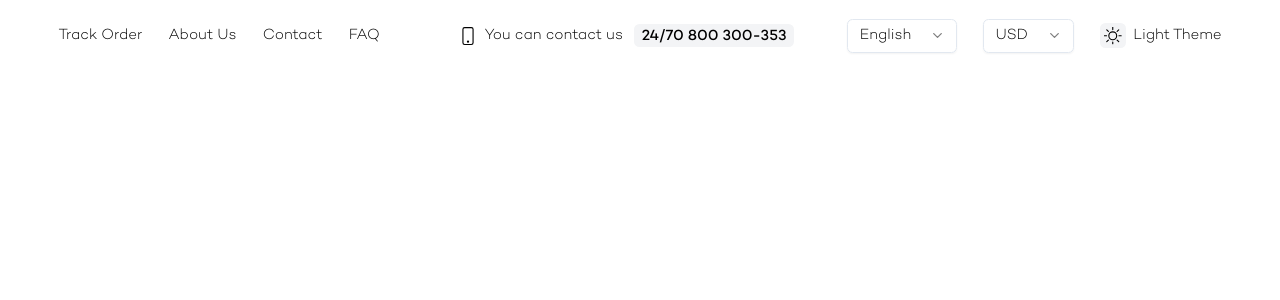
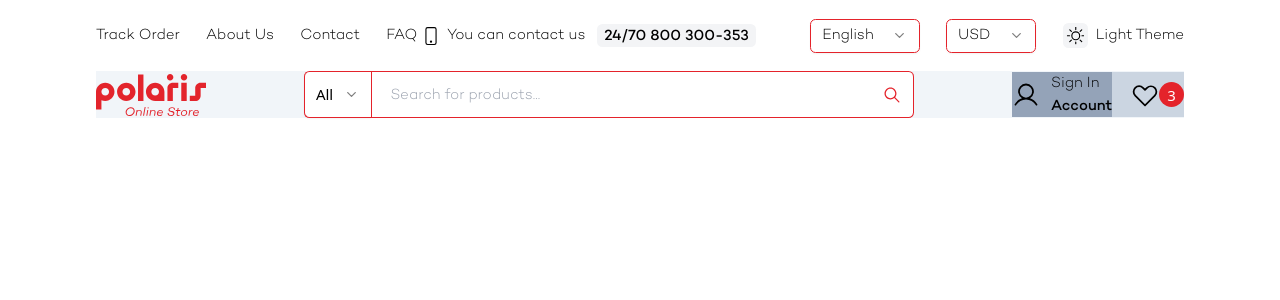
Before and after one commit to FlavioAvdulla/Polaris_Website, a React (Vite) app in the folder FrontEnd/: page / in a window 1280 px wide. Shown: the top 300 px of the page. Built offline with nearby package versions, Linux system fonts and the light colour scheme.

Commit message:
web_update

```diff
--- a/FrontEnd/package.json
+++ b/FrontEnd/package.json
@@ -11,6 +11,7 @@
   },
   "dependencies": {
     "@radix-ui/react-select": "^2.1.5",
+    "@tailwindcss/aspect-ratio": "^0.4.2",
     "autoprefixer": "^10.4.20",
     "class-variance-authority": "^0.7.1",
     "clsx": "^2.1.1",
--- a/FrontEnd/src/App.tsx
+++ b/FrontEnd/src/App.tsx
@@ -1,12 +1,14 @@
-import React from 'react';
-import { BrowserRouter as Router } from 'react-router-dom';
-import Navbar_01 from './components/Navbar/Navbar_01';
+import React from "react";
+import { BrowserRouter as Router } from "react-router-dom";
+import Navbar_01 from "./components/Navbar/Navbar_01";
+import Navbar_02 from "./components/Navbar/Navbar_02";
 
 const App = () => {
   return (
-    <div className='app'>
+    <div className="app">
       <Router>
         <Navbar_01 />
+        <Navbar_02 />
       </Router>
     </div>
   );
--- a/FrontEnd/src/components/Navbar/Navbar_01.tsx
+++ b/FrontEnd/src/components/Navbar/Navbar_01.tsx
@@ -1,15 +1,17 @@
 import React from "react";
 
-// React Icons
+// Shadcn
 import { SelectLanguage } from "../Shadcn-components/SelectLanguage";
 import { SelectCurrency } from "../Shadcn-components/SelectCurrency";
+
+// React Icons
 import { BsBrightnessHigh } from "react-icons/bs";
 import { BsPhone } from "react-icons/bs";
 
 const Navbar_01 = () => {
   return (
-    <div className="flex w-full h-auto  p-5">
-      <div className="flex gap-7  w-fit mx-auto justify-between">
+    <div className="flex w-[85%] h-auto py-5 mx-auto justify-between">
+      <div className="flex gap-7 w-fit">
         <button className="font-camptonLight">
           <p>Track Order</p>
         </button>
@@ -23,10 +25,10 @@ const Navbar_01 = () => {
           <p>FAQ</p>
         </button>
       </div>
-      <div className="flex gap-7  w-fit mx-auto justify-between items-center">
+      <div className="flex gap-7 items-center">
         <button className="font-camptonLight flex gap-2 items-center">
         <i>
-            <BsPhone className="text-[18px] " />
+            <BsPhone className="text-[18px]" />
           </i>
           <p>
             You can contact us
@@ -35,7 +37,7 @@ const Navbar_01 = () => {
             </span>
           </p>
         </button>
-        <div className="h-[100%] w-[1px]  " />
+        <div className="h-[100%] w-[1px]" />
         <button className="font-camptonLight">
           <SelectLanguage />
         </button>
--- /dev/null
+++ b/FrontEnd/src/components/Navbar/Navbar_02.tsx
@@ -0,0 +1,56 @@
+import React from "react";
+
+// Polaris Logo
+import Polaris_Logo from "../../assets/images/Polaris_Logo.svg";
+
+// React Icons
+import { SearchBarSelect } from "../Shadcn-components/SearchBarSelect";
+import { IoIosSearch } from "react-icons/io";
+import { PiUser } from "react-icons/pi";
+import { PiHeartStraight } from "react-icons/pi";
+
+const Navbar_02 = () => {
+  return (
+    <div className="flex w-[85%] h-auto py-0 mx-auto bg-slate-100 items-center justify-between">
+      <img className="w-[110px]" src={Polaris_Logo} alt="Polaris_Logo" />
+      <div className="w-auto h-full flex">
+        <SearchBarSelect />
+        <input
+          className="w-[500px] py-3 px-5 appearance-none border-[1px]
+                    border-primary border-r-0 outline-none focus:ring-0
+                    focus:bg-white font-camptonLight bg-white"
+          type="search"
+          id="search"
+          name="search"
+          placeholder="Search for products..."
+        ></input>
+        <i
+          className="bg-white text-primary text-[30px] p-3 border-primary
+                        border-[1px] border-l-0 rounded-tr-md rounded-br-md
+                        items-center justify-center flex"
+        >
+          <IoIosSearch className="text-[20px]" />
+        </i>
+      </div>
+      <div className="w-auto h-[100%] flex bg-slate-300 gap-5">
+        {/* ============= User ============= */}
+        <div className="flex items-center justify-center gap-3 bg-slate-400">
+          <i>
+            <PiUser className="text-[28px]" />
+          </i>
+          <div className="flex flex-col">
+            <p className="font-camptonLight">Sign In</p>
+            <p className="font-camptonMedium">Account</p>
+          </div>
+        </div>
+        {/* ============= Heart Icon ============= */}
+        <div className="flex items-center justify-center">
+          <i><PiHeartStraight className="text-[28px]"/></i>
+          <div className="flex rounded-[100%] w-[25px] h-[25px] bg-primary items-center justify-center"><p className="text-white">3</p></div>
+        </div>
+      </div>
+    </div>
+  );
+};
+
+export default Navbar_02;
--- /dev/null
+++ b/FrontEnd/src/components/Shadcn-components/SearchBarSelect.tsx
@@ -0,0 +1,31 @@
+import * as React from "react";
+
+import {
+  Select,
+  SelectContent,
+  SelectGroup,
+  SelectItem,
+  SelectLabel,
+  SelectTrigger,
+  SelectValue,
+} from "@/components/ui/select";
+
+export function SearchBarSelect() {
+  return (
+    <Select>
+      <SelectTrigger className="w-auto h-auto gap-3 outline-none focus:ring-0
+                                border-[1px] border-primary border-r-0 rounded-none
+                                rounded-tl-md rounded-bl-md bg-white">
+        <SelectValue placeholder="All" />
+      </SelectTrigger>
+      <SelectContent>
+        <SelectGroup>
+          <SelectLabel>Categories</SelectLabel>
+          <SelectItem value="fashion">Fashion</SelectItem>
+          <SelectItem value="accessories">Accessories</SelectItem>
+          <SelectItem value="electronics">Electronics</SelectItem>
+        </SelectGroup>
+      </SelectContent>
+    </Select>
+  );
+}
--- a/FrontEnd/src/components/Shadcn-components/SelectCurrency.tsx
+++ b/FrontEnd/src/components/Shadcn-components/SelectCurrency.tsx
@@ -13,7 +13,7 @@ import {
 export function SelectCurrency() {
   return (
     <Select>
-      <SelectTrigger className="w-auto gap-5">
+      <SelectTrigger className="w-auto gap-5 border-[1px] border-primary rounded-md">
         <SelectValue placeholder="USD" />
       </SelectTrigger>
       <SelectContent>
--- a/FrontEnd/src/components/Shadcn-components/SelectLanguage.tsx
+++ b/FrontEnd/src/components/Shadcn-components/SelectLanguage.tsx
@@ -13,7 +13,7 @@ import {
 export function SelectLanguage() {
   return (
     <Select>
-      <SelectTrigger className="w-auto gap-5">
+      <SelectTrigger className="w-auto gap-5 border-[1px] border-primary rounded-md">
         <SelectValue placeholder="English" />
       </SelectTrigger>
       <SelectContent>
--- a/FrontEnd/tailwind.config.js
+++ b/FrontEnd/tailwind.config.js
@@ -41,5 +41,8 @@ theme: {
     },
   },
 },
-plugins: [require("tailwindcss-animate")],
+plugins: [
+  require("tailwindcss-animate"),
+  require("@tailwindcss/aspect-ratio"),
+],
 }
```
Also changed, not shown: FrontEnd/src/assets/images/Polaris_Logo.svg (added), 1 other file (tests, documents, lock files or other folders).
